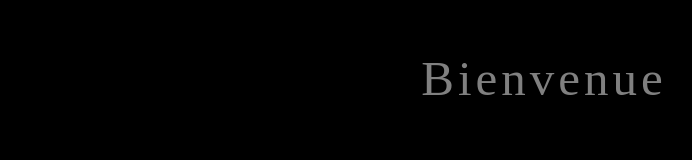
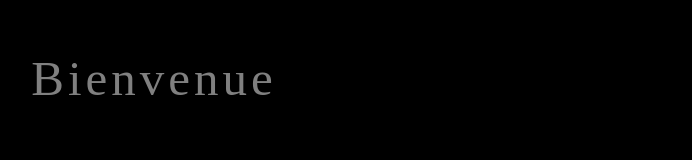
Before and after one commit to jean1902/animationcss02022022, a plain HTML site: page index.html in a window 1280 px wide. Shown: the whole page, without its empty margins (98-790 px from the left). Drawn offline with Linux system fonts and the light colour scheme.

Commit message:
010220224h33

```diff
--- a/css/style.css
+++ b/css/style.css
@@ -38,6 +38,7 @@ body{
 .text{
     text-align: center;
     padding-top: 50px;
+    width: 300px;
 }
 /*
 .text_color:hover{
@@ -51,3 +52,7 @@ body{
     text-shadow: 0 0 104px red;
     transition: color 0.2s;
 }
+.effet{
+    transform: translateX(100px);
+    transition: transform 2s;
+}
--- a/script.js
+++ b/script.js
@@ -1,5 +1,8 @@
 let color = document.querySelectorAll('.text_color');
-let text =document.querySelector('.text');
+let text = document.querySelector('.text');
+text.classList.add('effet')
+
+
 color.forEach(item =>{
     console.log(item)
     item.addEventListener('mouseover' ,()=>{
@@ -11,3 +14,5 @@ color.forEach(item =>{
         item.classList.toggle('hover_text');
     }
 })
+
+//changement de couleur
```
Also changed, not shown: index.html (+2 -0 lines).
